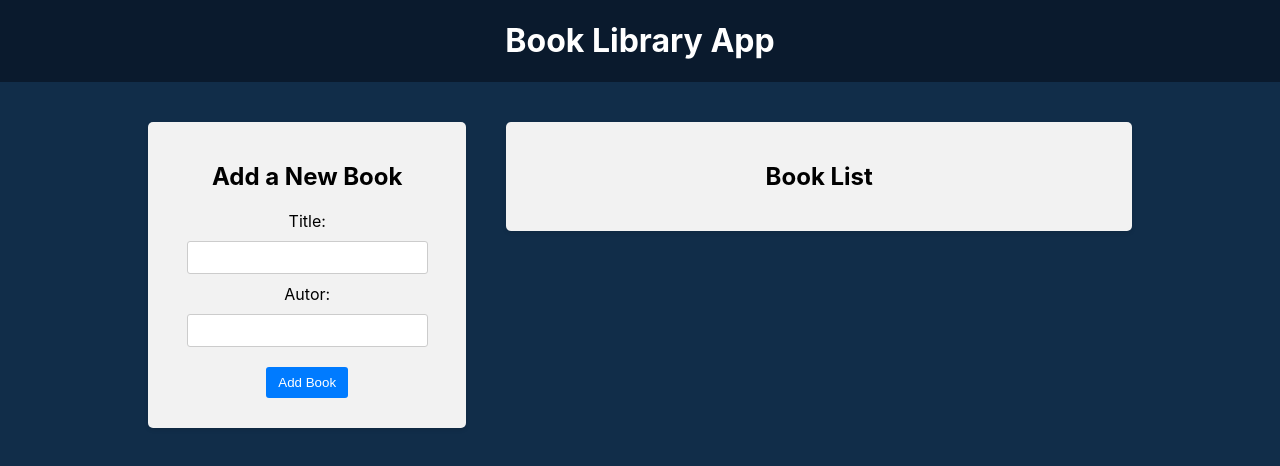
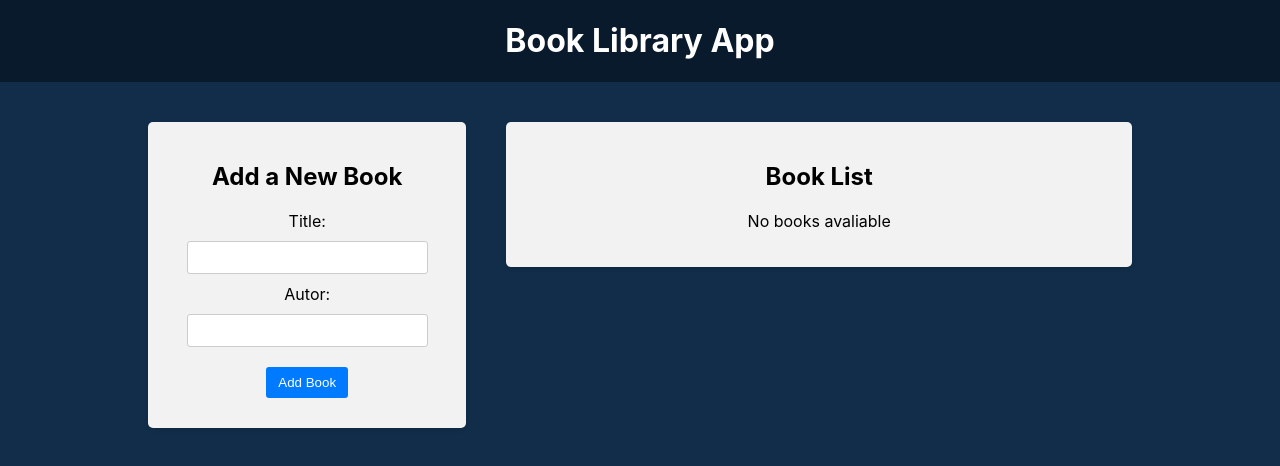
Before and after one commit to DarLaIl/React-Book-Library-App, a React (Create React App) app in the folder frontend/: page / in a window 1280 px wide. Shown: the top 466 px of the page. Built offline with nearby package versions, Linux system fonts and the light colour scheme.

Commit message:
Устранение ошибки в коде

```diff
--- a/frontend/src/components/BookList/BookList.js
+++ b/frontend/src/components/BookList/BookList.js
@@ -2,18 +2,18 @@ import { useSelector } from 'react-redux';
 import './BookList.css';
 
 const BookList = () => {
-  const books = useSelector((state) => state.books);
+    const books = useSelector((state) => state.books);
   return (
     <div className='app-block book-list'>
       <h2>Book List</h2>
-      {books.lenght === 0 ? (
+      {books.length === 0 ? (
         <p>No books avaliable</p>
       ) : (
         <ul>
           {books.map((book, i) => (
             <li key={i}>
               <div className='book-info'>
-                {++i}. {book.title} by <strong>{book.autor}</strong>
+                      {++i}. {book.title} by {' '}<strong>{book.autor}</strong>
               </div>
             </li>
           ))}
```
